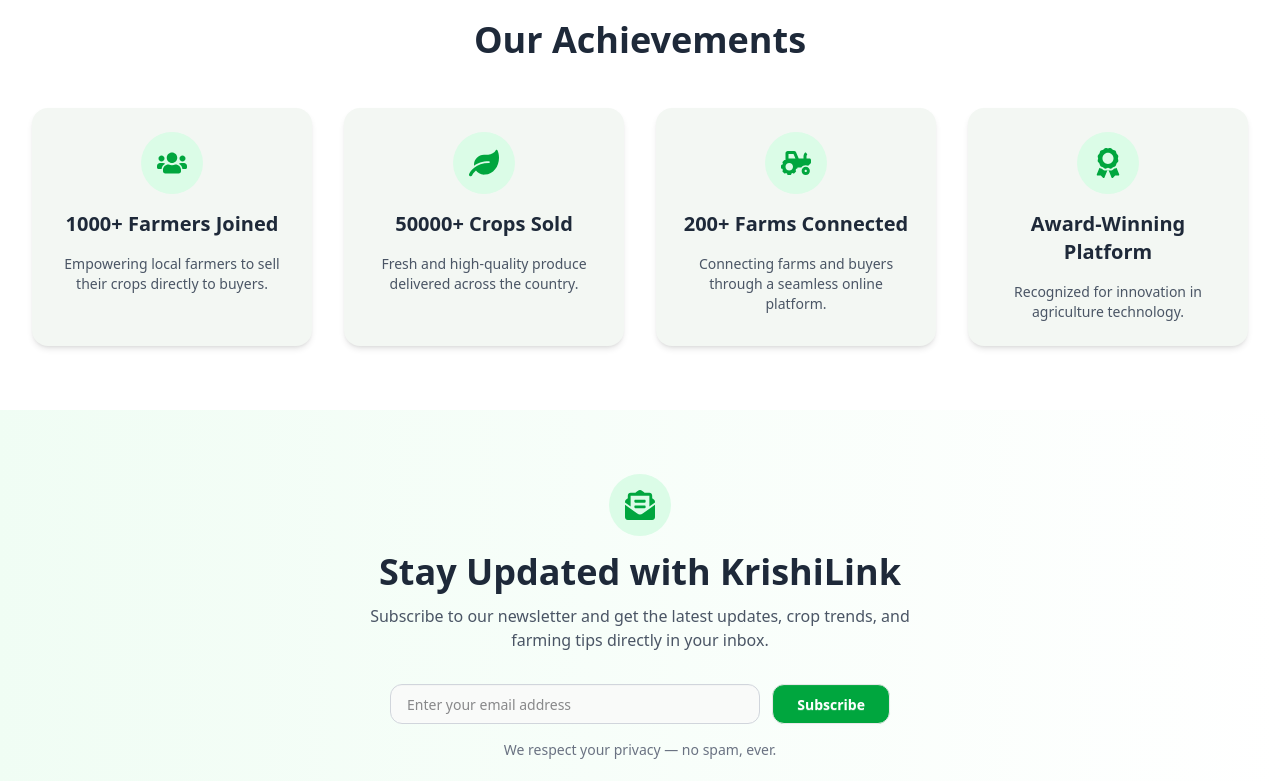
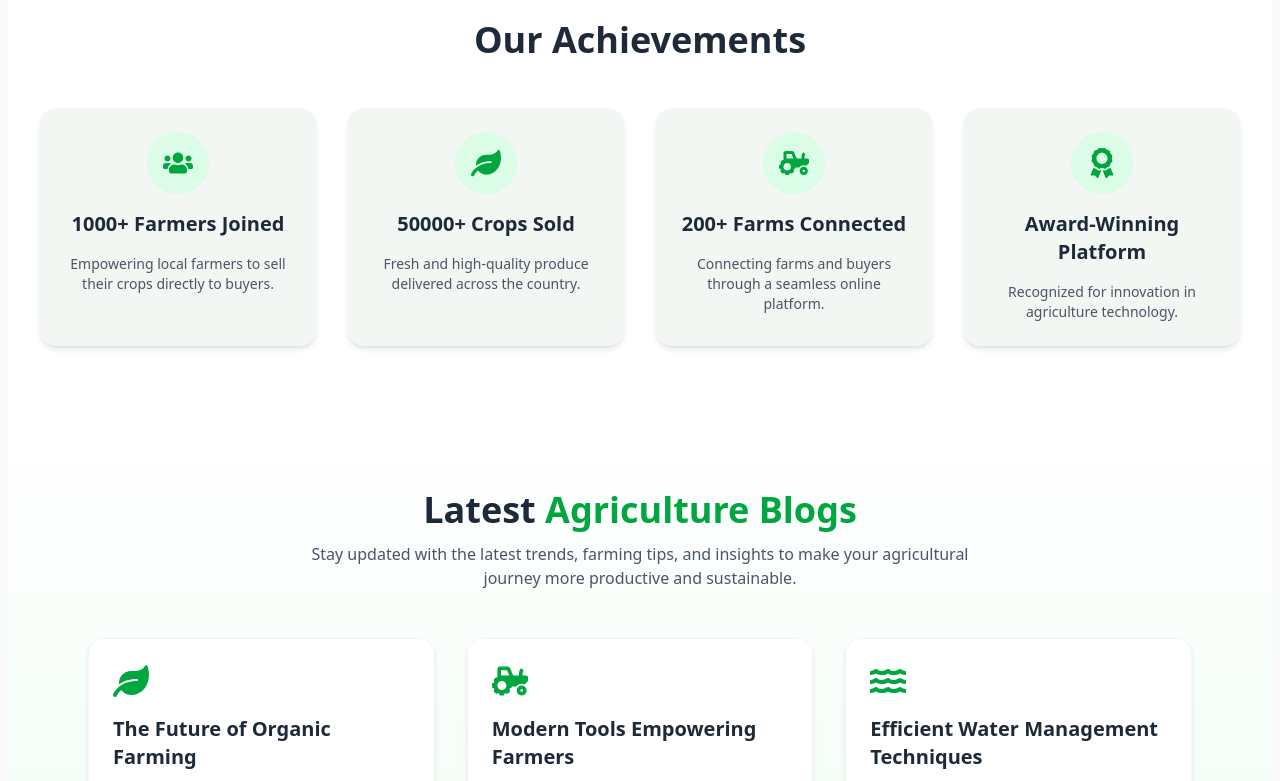
Before and after one commit to Adi-ops16/Krishi-Link-client, a React (Vite) app: page / in a window 1280 px wide. Shown: the part 2000-2781 px from the top of the page. Built offline with nearby package versions, Linux system fonts and the light colour scheme; no server answers.

Commit message:
added the error page

```diff
--- a/src/Components/Banner.jsx
+++ b/src/Components/Banner.jsx
@@ -13,8 +13,8 @@
         {
             title: "Grow, Connect & Thrive",
             text: "Join KrishiLink — a digital space where farmers, traders, and consumers collaborate directly to make agriculture smarter, sustainable, and more connected.",
-            button: "Explore Now",
-            link: "/all-crops",
+            button: "Add your product now",
+            link: "/add-crop",
         },
         {
             title: "Empowering Farmers Nationwide",
--- a/src/Components/Blogs.jsx
+++ b/src/Components/Blogs.jsx
@@ -1,10 +1,75 @@
-import React from 'react';
+import React from "react";
+import { FaLeaf, FaTractor, FaWater } from "react-icons/fa";
 
 const Blogs = () => {
+    const blogPosts = [
+        {
+            id: 1,
+            icon: <FaLeaf className="text-green-600 text-4xl mb-4" />,
+            title: "The Future of Organic Farming",
+            desc: "Discover how sustainable organic farming practices are revolutionizing Bangladesh’s agriculture sector and increasing long-term productivity.",
+            aos: "fade-up",
+        },
+        {
+            id: 2,
+            icon: <FaTractor className="text-green-600 text-4xl mb-4" />,
+            title: "Modern Tools Empowering Farmers",
+            desc: "From smart irrigation to soil monitoring — explore how technology is changing the way farmers grow and manage crops efficiently.",
+            aos: "fade-up",
+        },
+        {
+            id: 3,
+            icon: <FaWater className="text-green-600 text-4xl mb-4" />,
+            title: "Efficient Water Management Techniques",
+            desc: "Learn practical ways to save water and improve irrigation systems for healthier crops and a greener environment.",
+            aos: "fade-up",
+        },
+    ];
+
     return (
-        <div>
+        <section
+            id="blogs"
+            className="py-20 bg-linear-to-b from-white to-green-50"
+        >
+            <div className="max-w-6xl mx-auto px-6 text-center">
+                {/* Header */}
+                <div data-aos="fade-down" className="mb-12">
+                    <h2 className="text-4xl font-bold text-gray-800">
+                        Latest <span className="text-green-600">Agriculture Blogs</span>
+                    </h2>
+                    <p className="text-gray-600 mt-3 max-w-2xl mx-auto">
+                        Stay updated with the latest trends, farming tips, and insights to
+                        make your agricultural journey more productive and sustainable.
+                    </p>
+                </div>
 
-        </div>
+                {/* Blog Cards */}
+                <div className="grid grid-cols-1 md:grid-cols-3 gap-8">
+                    {blogPosts.map((post, i) => (
+                        <div
+                            key={post.id}
+                            data-aos={post.aos}
+                            data-aos-delay={i * 150}
+                            className="bg-white border border-gray-100 shadow-md hover:shadow-lg rounded-2xl p-6 text-left transition-all duration-300"
+                        >
+                            <div className="flex flex-col items-start">
+                                {post.icon}
+                                <h3 className="text-xl font-semibold text-gray-800 mb-2">
+                                    {post.title}
+                                </h3>
+                                <p className="text-gray-600 text-sm mb-4">{post.desc}</p>
+                                <a
+                                    href="#"
+                                    className="text-green-600 font-medium hover:text-green-700 transition"
+                                >
+                                    Read More →
+                                </a>
+                            </div>
+                        </div>
+                    ))}
+                </div>
+            </div>
+        </section>
     );
 };
 
--- a/src/Components/Navbar.jsx
+++ b/src/Components/Navbar.jsx
@@ -2,9 +2,12 @@
 import { Link, NavLink } from 'react-router';
 import useAuthContext from '../Hooks/useAuthContext';
 import logo from '../assets/logo.png';
-import { FaRegUserCircle } from 'react-icons/fa';
+import { FaHome, FaRegUserCircle, FaSeedling } from 'react-icons/fa';
 import Swal from 'sweetalert2';
-import { Home } from 'lucide-react';
+import { MdOutlinePostAdd } from 'react-icons/md';
+import { GrDocumentText } from 'react-icons/gr';
+import { GoHeartFill } from 'react-icons/go';
+import { CgProfile } from 'react-icons/cg';
 
 const Navbar = () => {
     const { logout, user, setUser } = useAuthContext();
@@ -24,15 +27,15 @@
 
     const links = (
         <>
-            <li><NavLink to="/">Home</NavLink></li>
-            <li><NavLink to="/all-crops">All Crops</NavLink></li>
+            <li><NavLink to="/"><FaHome /> Home</NavLink></li>
+            <li><NavLink to="/all-crops"><FaSeedling /> All Crops</NavLink></li>
             {
                 user &&
                 <>
-                    <li><NavLink to="/add-crop">Add Crop</NavLink></li>
-                    <li><NavLink to="/my-post">My Posts</NavLink></li>
-                    <li><NavLink to="/my-interest">My Interests</NavLink></li>
-                    <li><NavLink to="/profile">Pofile</NavLink></li>
+                    <li><NavLink to="/add-crop"><MdOutlinePostAdd />Add Crop</NavLink></li>
+                    <li><NavLink to="/my-post"><GrDocumentText /> My Posts</NavLink></li>
+                    <li><NavLink to="/my-interest"><GoHeartFill /> My Interests</NavLink></li>
+                    <li><NavLink to="/profile"><CgProfile /> Profile</NavLink></li>
                 </>
             }
         </>
--- /dev/null
+++ b/src/Pages/Error.jsx
@@ -0,0 +1,40 @@
+import React from "react";
+import { Link } from "react-router";
+import notFound from "/not-found.jpg";
+import { FaArrowLeft } from "react-icons/fa";
+
+const Error = () => {
+  return (
+    <section className="min-h-screen flex items-center justify-center bg-linear-to-b from-green-50 to-white px-6 py-12">
+      <div
+        className="max-w-2xl text-center flex flex-col items-center">
+        {/* Image */}
+        <img
+          src={notFound}
+          alt="404 Not Found"
+          className="w-64 md:w-80 mb-8 drop-shadow-lg"
+        />
+
+        {/* Text */}
+        <h1 className="text-5xl font-extrabold text-green-600 mb-3">404</h1>
+        <h2 className="text-2xl md:text-3xl font-semibold text-gray-800 mb-4">
+          Oops! Page Not Found
+        </h2>
+        <p className="text-gray-600 mb-8 max-w-md">
+          The page you’re looking for might have been removed, renamed, or is
+          temporarily unavailable.
+          Don't worry — you can head back home safely!
+        </p>
+
+        {/* Button */}
+        <Link
+          to="/"
+          className="flex items-center gap-2 bg-linear-to-r from-green-600 to-lime-500 text-white font-semibold px-6 py-3 rounded-full shadow-md hover:from-green-500 hover:to-lime-400 transition-all duration-300">
+          <FaArrowLeft /> Back to Home
+        </Link>
+      </div>
+    </section>
+  );
+};
+
+export default Error;
--- a/src/Pages/Home.jsx
+++ b/src/Pages/Home.jsx
@@ -6,10 +6,11 @@
 import Achievements from '../Components/Achievements';
 import Newsletters from '../Components/Newsletters';
 import HowItWorks from '../Components/HowItWorks';
+import Blogs from '../Components/Blogs';
 
 const Home = () => {
     return (
-        <div>
+        <div className='px-2'>
             {/* title */}
             <ReTitle title='Home | Krishi-Link'></ReTitle>
 
@@ -28,6 +29,9 @@
             {/* achievements */}
             <Achievements></Achievements>
 
+            {/* Blogs */}
+            <Blogs></Blogs>
+
             {/* Newsletter */}
             <Newsletters></Newsletters>
         </div>
--- a/src/Pages/MyInterest.jsx
+++ b/src/Pages/MyInterest.jsx
@@ -13,7 +13,7 @@
     const { user } = useAuthContext();
     const [interests, setInterests] = useState([]);
     const [loading, setLoading] = useState(true);
-    const [sortOption, setSortOption] = useState(""); // new state
+    const [sortOption, setSortOption] = useState("");
 
     useEffect(() => {
         setLoading(true);
@@ -26,7 +26,6 @@
             .catch((err) => console.error(err));
     }, [axiosSecure, user.email]);
 
-    // ✅ Sorting logic
     const sortedInterests = [...interests].sort((a, b) => {
         if (sortOption === "price-asc") {
             return a.total_price - b.total_price;
@@ -44,16 +43,12 @@
         <div className={`min-h-[calc(100vh/2)] ${interests.length === 0 ? "bg-[#ffffff80]" : "bg-linear-to-b from-green-50 to-white"} py-14 px-4`}>
             <ReTitle title="My Interests || Krishi-Link" />
 
-            {loading ? (
-                <Loader />
-            ) : (
-                <div className="max-w-7xl mx-auto rounded-2xl shadow-md border border-gray-100 p-6 bg-[#ffffff1e]">
+            {loading ? <Loader /> :
+                (<div className="max-w-7xl mx-auto rounded-2xl shadow-md border border-gray-100 p-6 bg-[#ffffff1e]">
                     <div className="flex flex-col md:flex-row justify-between items-start md:items-center mb-6 gap-3">
                         <h1 className="text-2xl font-bold text-gray-800 flex items-center gap-2">
                             <FaSeedling className="text-green-600" /> My Interests
                         </h1>
-
-                        {/* ✅ Sorting Dropdown */}
 
                         {interests.length > 0 && (
                             <div className="flex items-center gap-3">
@@ -71,8 +66,7 @@
                                     <option className="bg-green-50 " value="quantity-asc">Quantity (Low → High)</option>
                                     <option className="bg-green-50 " value="quantity-desc">Quantity (High → Low)</option>
                                 </select>
-                            </div>
-                        )}
+                            </div>)}
                     </div>
 
                     <div className="overflow-x-auto">
@@ -94,8 +88,7 @@
                                 {sortedInterests.map((interest) => (
                                     <tr
                                         key={interest.interest_id}
-                                        className="border-b border-gray-200 hover:bg-gray-50 transition-colors"
-                                    >
+                                        className="border-b border-gray-200 hover:bg-gray-50 transition-colors">
                                         <td className="py-3 px-4">
                                             <img
                                                 src={interest.crop_image}
@@ -145,8 +138,7 @@
                                         <td className="py-3 px-4 text-center">
                                             <Link
                                                 to={`/crop-details/${interest.crop_id}`}
-                                                className="px-4 py-1.5 rounded-lg text-white text-sm font-medium bg-green-600 hover:bg-green-500 transition-colors shadow-sm"
-                                            >
+                                                className="px-4 py-1.5 rounded-lg text-white text-sm font-medium bg-green-600 hover:bg-green-500 transition-colors shadow-sm">
                                                 View
                                             </Link>
                                         </td>
@@ -169,7 +161,7 @@
                         </table>
                     </div>
                 </div>
-            )}
+                )}
         </div>
     );
 };
--- a/src/Routs/Routs.jsx
+++ b/src/Routs/Routs.jsx
@@ -12,11 +12,13 @@
 import MyInterest from "../Pages/MyInterest";
 import MyPosts from "../Pages/MyPosts";
 import Loader from "../Components/Loaders/Loader";
+import Error from "../Pages/Error";
 
 export const router = createBrowserRouter([
     {
         path: "/",
         Component: RootLayout,
+        errorElement: <Error></Error>,
         children: [
             {
                 index: true,
```
